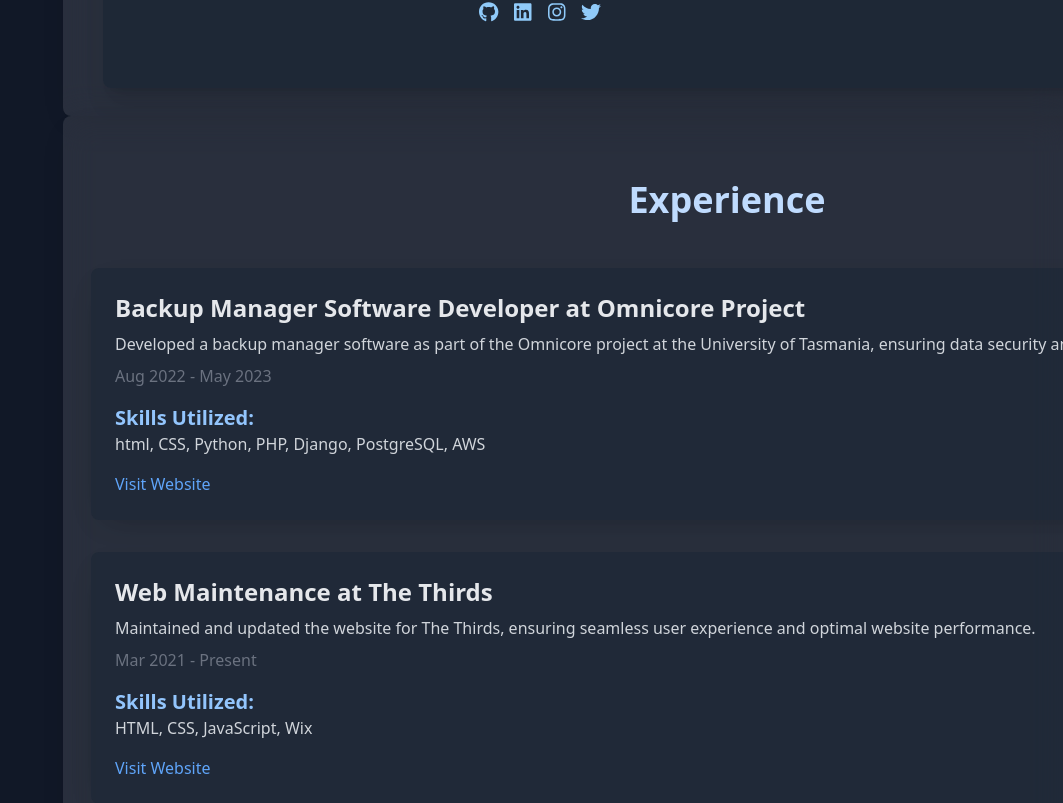
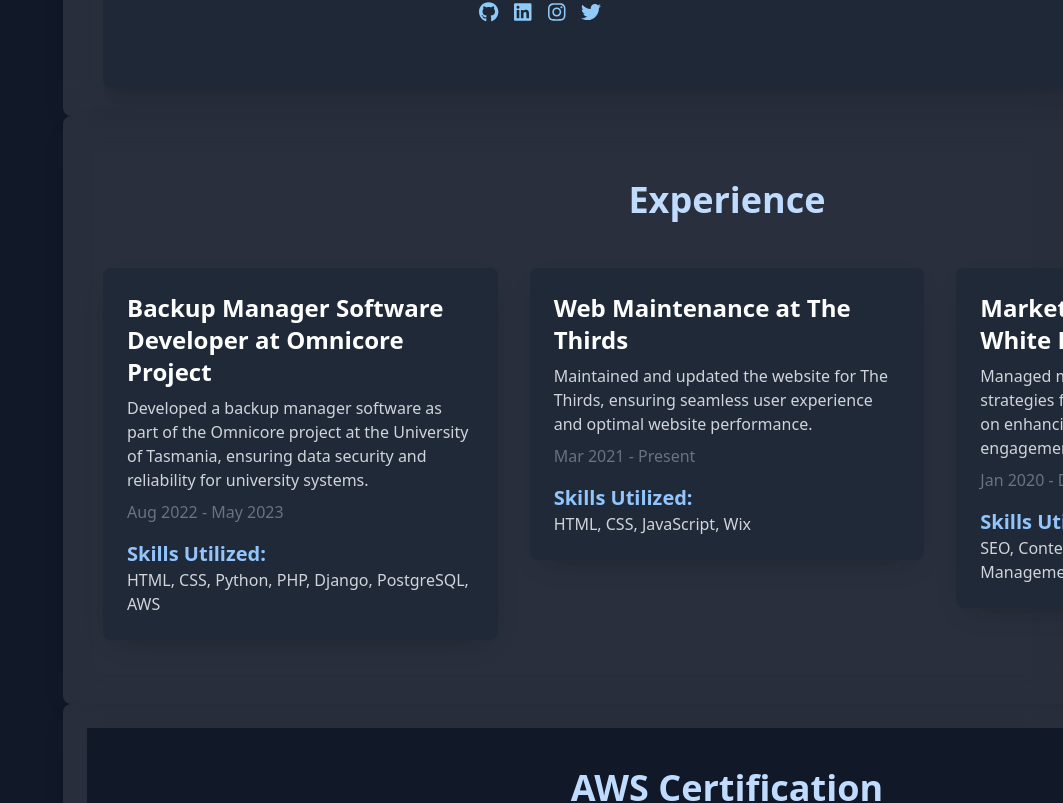
Before and after one commit to DipPandey/Dip-Portfolio-website, a Next.js app: page / in a window 1280 px wide. Shown: the part 839-1642 px from the top of the page, without its empty margins (217-1280 px from the left). Built offline with nearby package versions, Linux system fonts and the light colour scheme.

Commit message:
new experience design

```diff
--- a/components/Experience.js
+++ b/components/Experience.js
@@ -7,7 +7,7 @@
         description: 'Developed a backup manager software as part of the Omnicore project at the University of Tasmania, ensuring data security and reliability for university systems.',
         duration: 'Aug 2022 - May 2023',
         website: 'https://omnicore.com.au',
-        skills: ['html','CSS','Python', 'PHP', 'Django', 'PostgreSQL', 'AWS']
+        skills: ['HTML', 'CSS', 'Python', 'PHP', 'Django', 'PostgreSQL', 'AWS']
     },
     {
         role: 'Web Maintenance',
@@ -47,12 +47,19 @@
     const ref = useVisibility();
     return (
         <section id="experience" ref={ref} className="animated opacity-0">
-            <div className="container mx-auto px-1 py-2 lg:py-10">
+            <div className="container mx-auto px-4 py-10">
                 <h2 className="text-4xl font-bold mb-12 text-blue-200 text-center">Experience</h2>
-                <div className="space-y-8">
+                <div className="grid grid-cols-1 md:grid-cols-2 lg:grid-cols-3 gap-8">
                     {experiences.map((exp, index) => (
-                        <div key={index} className="bg-gray-800 bg-opacity-80 p-6 shadow-lg rounded-lg transform transition-transform duration-300 hover:scale-105">
-                            <h3 className="text-2xl font-bold mb-2 text-white-200">{exp.role} at {exp.company || exp.project}</h3>
+                        <a
+                            key={index}
+                            href={exp.website}
+                            target="_blank"
+                            rel="noopener noreferrer"
+                            className="transform transition-transform duration-300 hover:scale-105"
+                        >
+                            <div className="bg-gray-800 bg-opacity-80 p-6 shadow-lg rounded-lg cursor-pointer hover:bg-gray-700 transition duration-300 ease-in-out">
+                                <h3 className="text-2xl font-bold mb-2 text-white">{exp.role} at {exp.company || exp.project}</h3>
                                 <p className="text-gray-300 mb-2">{exp.description}</p>
                                 <p className="text-gray-500 mb-4">{exp.duration}</p>
                                 {exp.skills && (
@@ -61,12 +68,8 @@
                                         <p className="text-gray-300">{exp.skills.join(', ')}</p>
                                     </div>
                                 )}
-                            {exp.website && (
-                                <a href={exp.website} target="_blank" rel="noopener noreferrer" className="text-blue-400 hover:text-blue-600 transition-colors duration-200 mt-4 block">
-                                    Visit Website
+                            </div>
                         </a>
-                            )}
-                        </div>
                     ))}
                 </div>
             </div>
```
Lines whose indentation alone changed are shown as unchanged.
